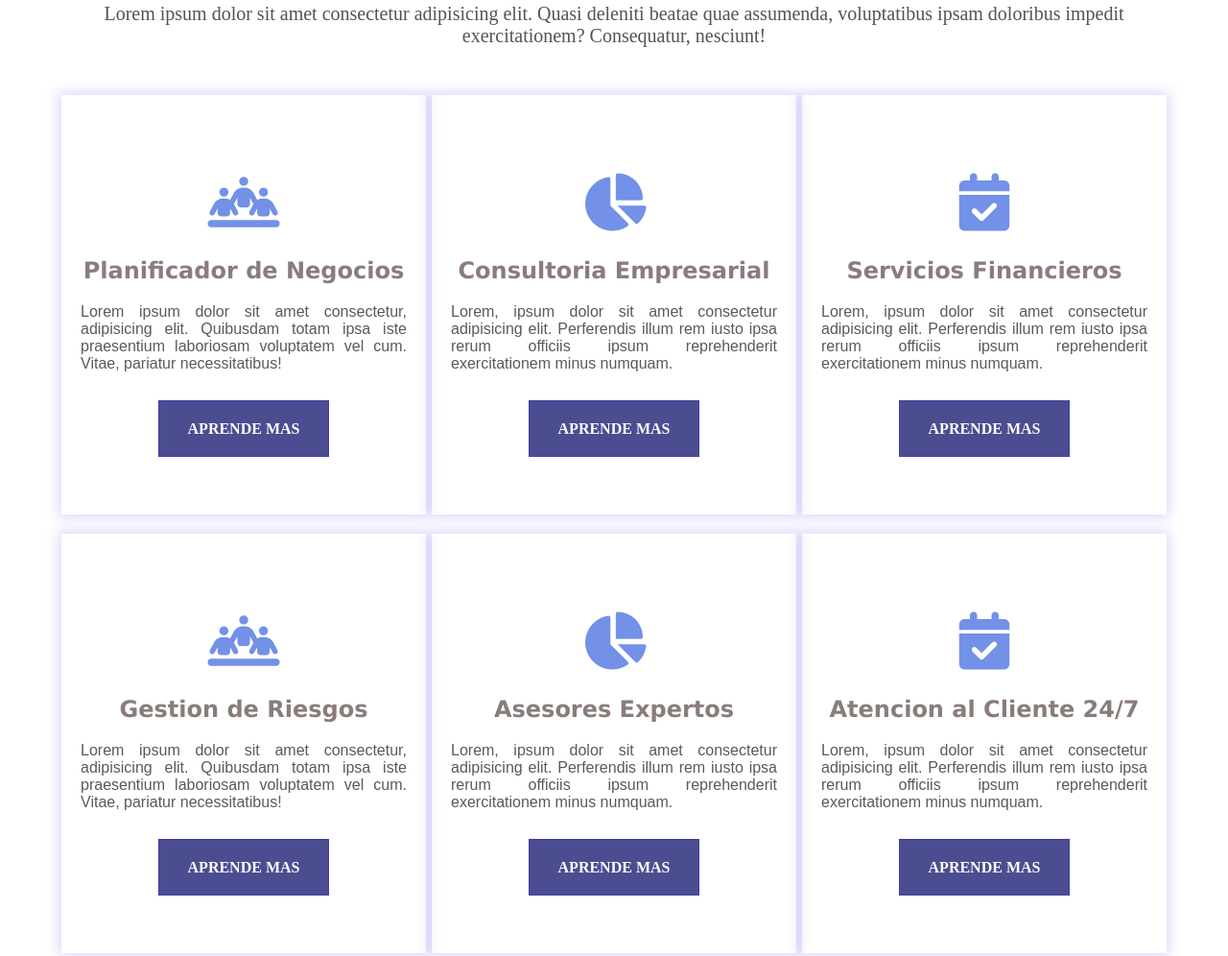
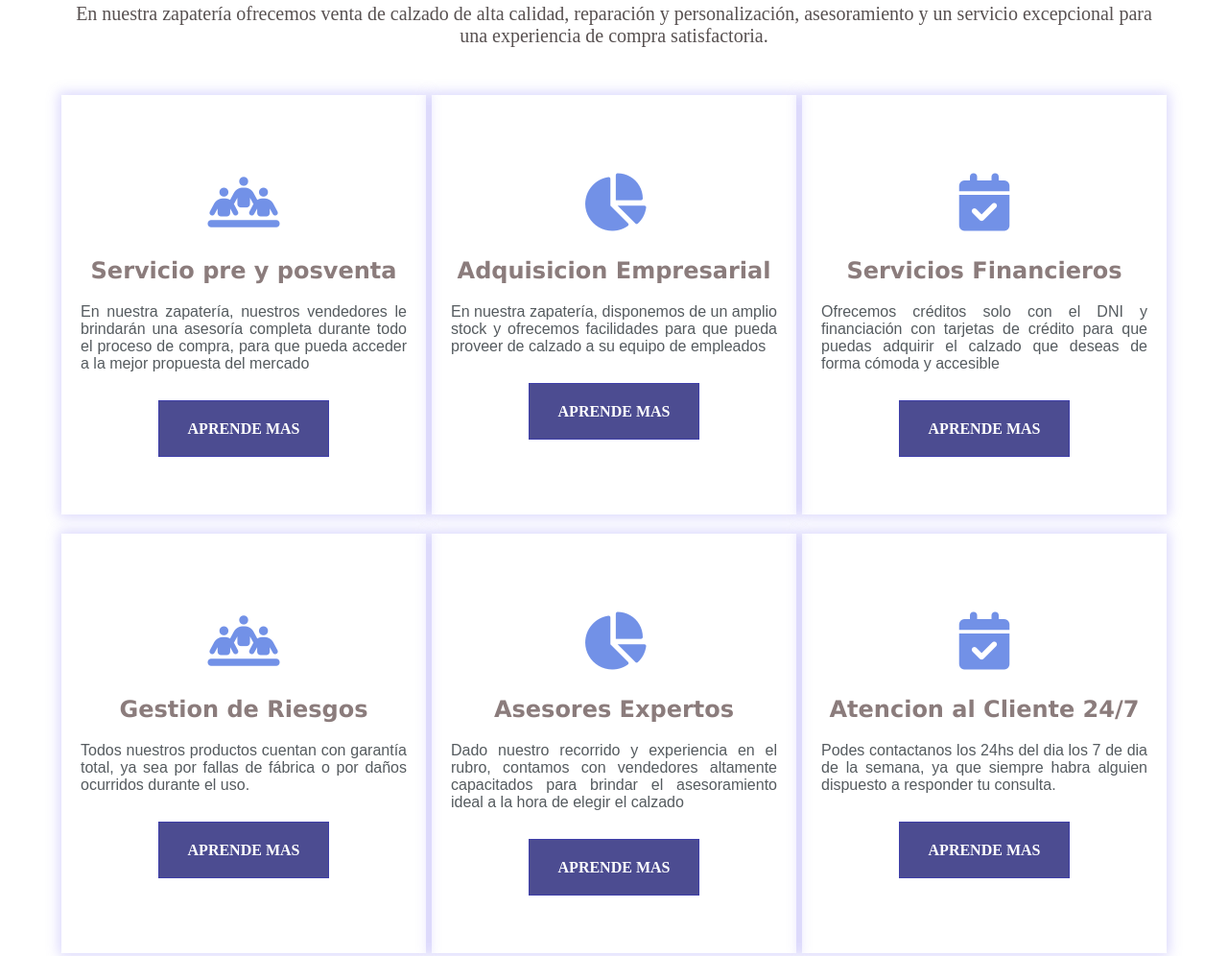
Before and after one commit to juliobar89/AP.GRUPO8_TP1_LANDING, a plain HTML site: page zapateria/index.html in a window 1280 px wide. Shown: the part 2651-3647 px from the top of the page at 96% size. Drawn offline with Linux system fonts and the light colour scheme.

Commit message:
Update index.html
Remplazando lorems por contenido generico

```diff
--- a/zapateria/index.html
+++ b/zapateria/index.html
@@ -147,23 +147,23 @@
         <div class="servicios contenedor separador" >
             <div class="informacion">
                 <h2 class="titulo">Nuestros servicios</h2>
-                <p class="subtitulo">Lorem ipsum dolor sit amet consectetur adipisicing elit. Quasi deleniti beatae quae assumenda, voluptatibus ipsam doloribus impedit exercitationem? Consequatur, nesciunt!</p>
+                <p class="subtitulo">En nuestra zapatería ofrecemos venta de calzado de alta calidad, reparación y personalización, asesoramiento y un servicio excepcional para una experiencia de compra satisfactoria.</p>
             </div>
             <div class="cards">
                 <div class="card">
                     <div class="icon">
                         <i class="fa-solid fa-people-line"></i>
                     </div>
-                    <h2 class="titulo">Planificador de Negocios</h2>
-                    <p class="descripcion">Lorem ipsum dolor sit amet consectetur, adipisicing elit. Quibusdam totam ipsa iste praesentium laboriosam voluptatem vel cum. Vitae, pariatur necessitatibus!</p>
+                    <h2 class="titulo">Servicio pre y posventa</h2>
+                    <p class="descripcion">En nuestra zapatería, nuestros vendedores le brindarán una asesoría completa durante todo el proceso de compra, para que pueda acceder a la mejor propuesta del mercado</p>
                     <a href="" class="boton">APRENDE MAS</a>
                 </div>
                 <div class="card">
                     <div class="icon">
                         <i class="fa-solid fa-chart-pie"></i>
                     </div>
-                    <h2 class="titulo">Consultoria Empresarial</h2>
-                    <p class="descripcion">Lorem, ipsum dolor sit amet consectetur adipisicing elit. Perferendis illum rem iusto ipsa rerum officiis ipsum reprehenderit exercitationem minus numquam.</p>
+                    <h2 class="titulo">Adquisicion  Empresarial</h2>
+                    <p class="descripcion">En nuestra zapatería, disponemos de un amplio stock y ofrecemos facilidades para que pueda proveer de calzado a su equipo de empleados</p>
                     <a href="" class="boton">APRENDE MAS</a>
                 </div>
                 <div class="card">
@@ -171,7 +171,7 @@
                         <i class="fa-solid fa-calendar-check"></i>
                     </div>
                     <h2 class="titulo">Servicios Financieros</h2>
-                    <p class="descripcion">Lorem, ipsum dolor sit amet consectetur adipisicing elit. Perferendis illum rem iusto ipsa rerum officiis ipsum reprehenderit exercitationem minus numquam.</p>
+                    <p class="descripcion">Ofrecemos créditos solo con el DNI y financiación con tarjetas de crédito para que puedas adquirir el calzado que deseas de forma cómoda y accesible</p>
                     <a href="" class="boton">APRENDE MAS</a>
                 </div>
                 <div class="card">
@@ -179,7 +179,7 @@
                         <i class="fa-solid fa-people-line"></i>
                     </div>
                     <h2 class="titulo">Gestion de Riesgos</h2>
-                    <p class="descripcion">Lorem ipsum dolor sit amet consectetur, adipisicing elit. Quibusdam totam ipsa iste praesentium laboriosam voluptatem vel cum. Vitae, pariatur necessitatibus!</p>
+                    <p class="descripcion">Todos nuestros productos cuentan con garantía total, ya sea por fallas de fábrica o por daños ocurridos durante el uso.</p>
                     <a href="" class="boton">APRENDE MAS</a>
                 </div>
                 <div class="card">
@@ -187,7 +187,7 @@
                         <i class="fa-solid fa-chart-pie"></i>
                     </div>
                     <h2 class="titulo">Asesores Expertos</h2>
-                    <p class="descripcion">Lorem, ipsum dolor sit amet consectetur adipisicing elit. Perferendis illum rem iusto ipsa rerum officiis ipsum reprehenderit exercitationem minus numquam.</p>
+                    <p class="descripcion">Dado nuestro recorrido y experiencia en el rubro, contamos con vendedores altamente capacitados para brindar el asesoramiento ideal a la hora de elegir el calzado</p>
                     <a href="" class="boton">APRENDE MAS</a>
                 </div>
                 <div class="card">
@@ -195,7 +195,7 @@
                         <i class="fa-solid fa-calendar-check"></i>
                     </div>
                     <h2 class="titulo">Atencion al Cliente 24/7</h2>
-                    <p class="descripcion">Lorem, ipsum dolor sit amet consectetur adipisicing elit. Perferendis illum rem iusto ipsa rerum officiis ipsum reprehenderit exercitationem minus numquam.</p>
+                    <p class="descripcion">Podes contactanos los 24hs del dia los 7 de dia de la semana, ya que siempre habra alguien dispuesto a responder tu consulta.</p>
                     <a href="" class="boton">APRENDE MAS</a>
                 </div>
             </div>
@@ -250,7 +250,7 @@
     <div class="precios contenedor separador" id="precios">
         <div class="informacion">
             <h2 class="titulo">Nuestra tabla de precios</h2>
-            <p class="subtitulo">Lorem ipsum dolor sit amet consectetur adipisicing elit. Ipsa ex nostrum perferendis, tenetur odit consequuntur unde laborum voluptates natus voluptas.</p>
+            <p class="subtitulo">Elegir el modelo acorde al valor que puedas pagar</p>
         </div>
         <div class="cards">
 
```
